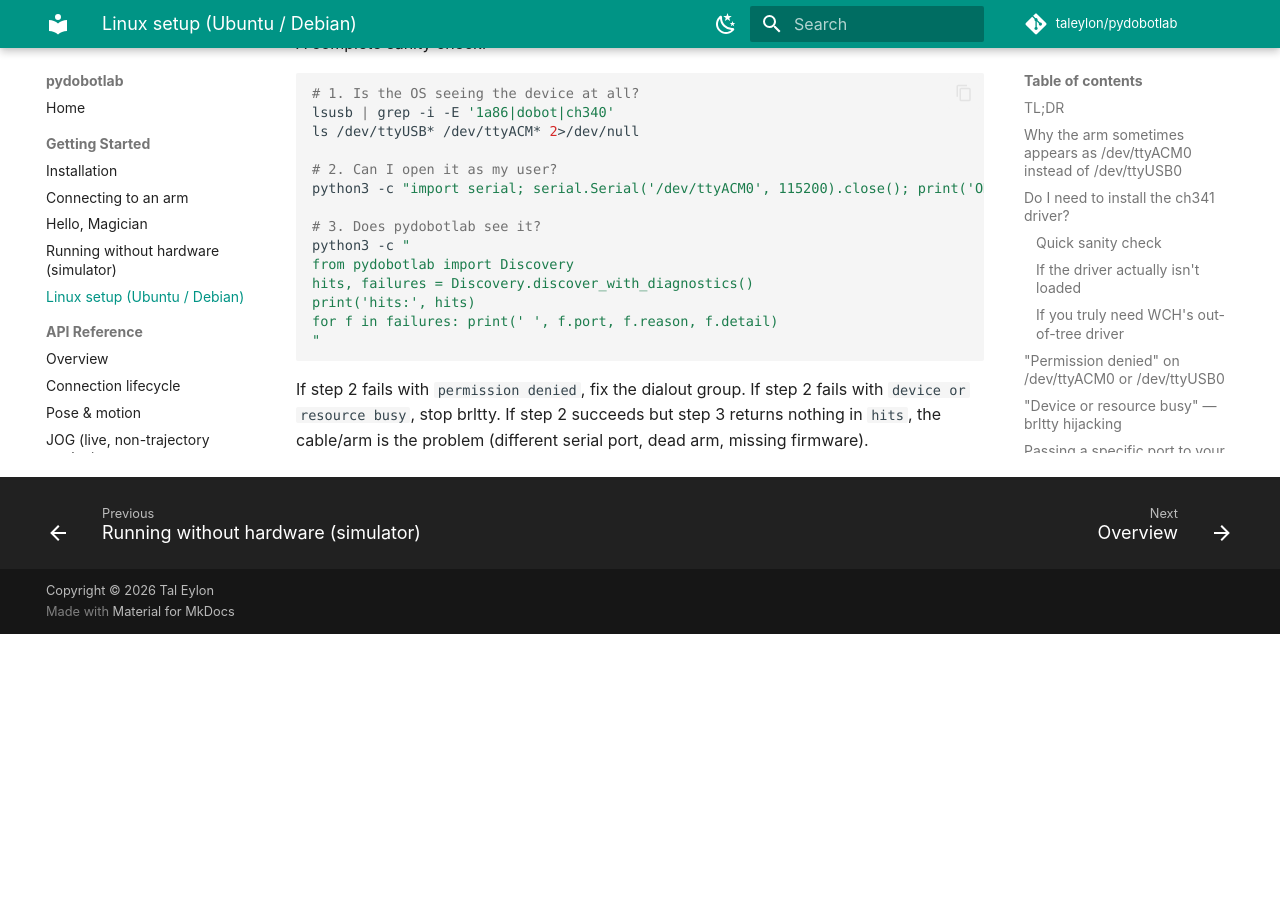
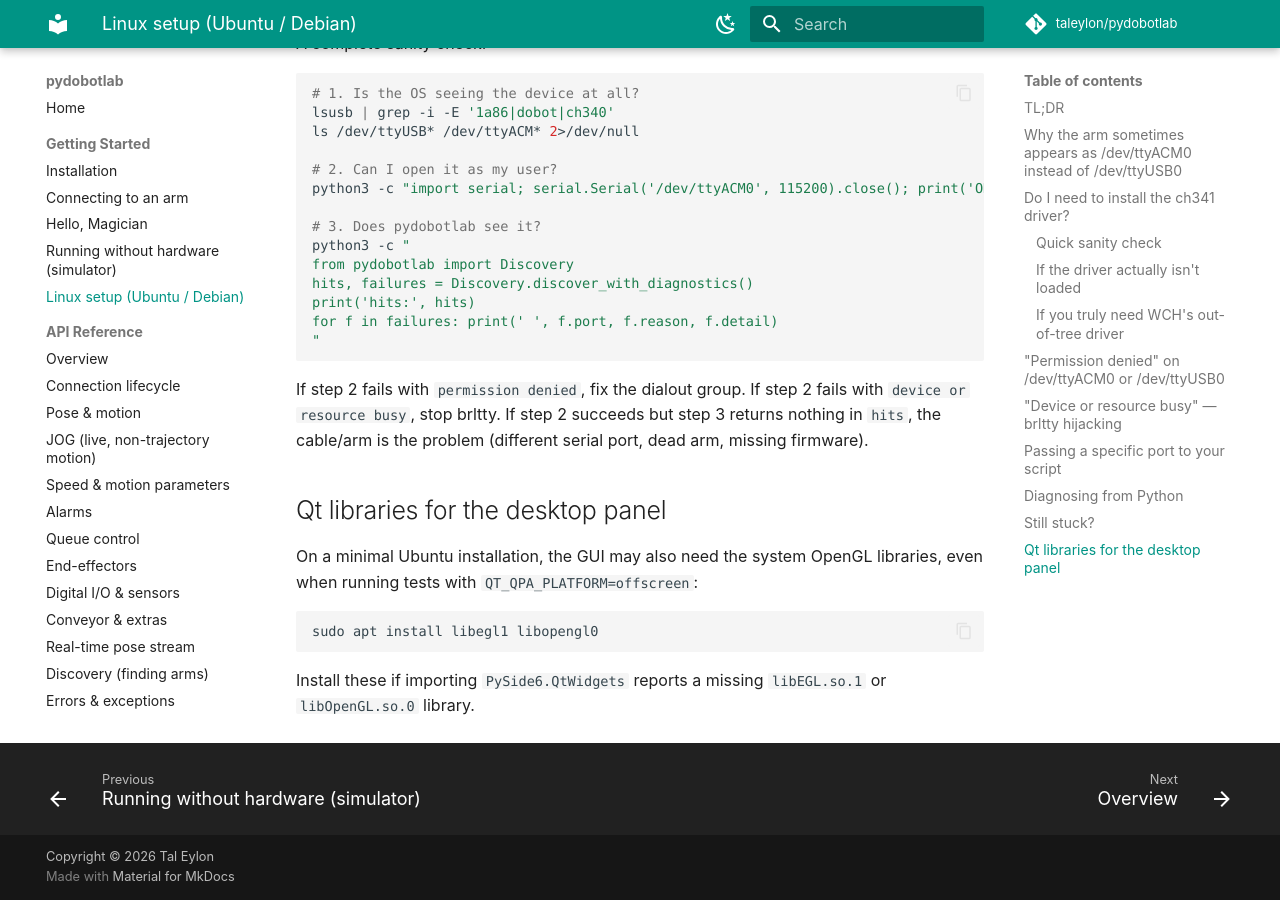
Before and after one commit to taleylon/pydobotlab, an MkDocs documentation site: the page built from docs/getting-started/linux.md, in a window 1280 px wide and 900 px high, scrolled down 4804 px. Built offline with MkDocs 1.6.1 and Material for MkDocs 9.7.7, drawn with Linux system fonts in a browser that asks for light colours; comment, search, counter and statistics services are not loaded; before the commit the page ends 5438 px from its top, so only the background shows below that.

Commit message:
Install Qt system libraries for headless GUI tests

````diff
--- a/docs/getting-started/linux.md
+++ b/docs/getting-started/linux.md
@@ -205,3 +205,15 @@ for f in failures: print(' ', f.port, f.reason, f.detail)
 ```
 
 If step 2 fails with `permission denied`, fix the dialout group. If step 2 fails with `device or resource busy`, stop brltty. If step 2 succeeds but step 3 returns nothing in `hits`, the cable/arm is the problem (different serial port, dead arm, missing firmware).
+
+## Qt libraries for the desktop panel
+
+On a minimal Ubuntu installation, the GUI may also need the system OpenGL
+libraries, even when running tests with `QT_QPA_PLATFORM=offscreen`:
+
+```bash
+sudo apt install libegl1 libopengl0
+```
+
+Install these if importing `PySide6.QtWidgets` reports a missing
+`libEGL.so.1` or `libOpenGL.so.0` library.
````
Also changed, not shown: 1 other file.
